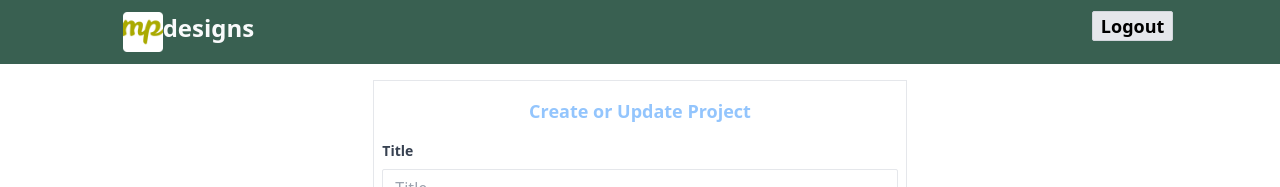
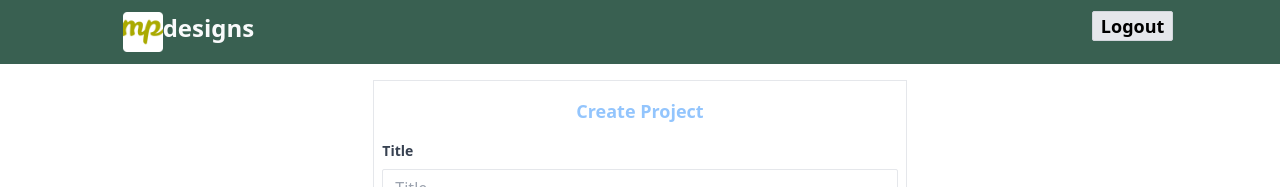
Before and after one commit to emeraldhycient/decor-react, a React (Vite) app: page /dashboard/upload in a window 1280 px wide. Shown: the top 187 px of the page. Built offline with nearby package versions, Linux system fonts and the light colour scheme; sample sign-in values are in the browser's storage.

Commit message:
one chnage

```diff
--- a/src/pages/dashboard/upload/index.jsx
+++ b/src/pages/dashboard/upload/index.jsx
@@ -1,12 +1,11 @@
-import { useState, useEffect } from "react";
-import { useParams, useNavigate } from "react-router-dom";
+import { useState } from "react";
+import { useNavigate } from "react-router-dom";
 import axios from "axios";
 import Layout from "../../../components/layout";
 import Navbar from "../../../components/dashboard/navbar";
 import WithAuth from "../../../Hoc/withAuth";
 
 function CreateOrUpdate() {
-  const { slug } = useParams();
   const navigate = useNavigate();
 
   const [title, setTitle] = useState("");
@@ -67,7 +66,7 @@ function CreateOrUpdate() {
         },
       })
       .then((response) => {
-        //console.log(response);
+        // console.log(response);
         alert(response.data.status);
         navigate("/dashboard");
       })
@@ -83,13 +82,13 @@ function CreateOrUpdate() {
   return (
     <WithAuth>
       <Layout
-        title="create or update - home of decoration and home designs"
+        title="create  - home of decoration and home designs"
         description="Mpdesigns - home of decoration and home designs"
       >
         <Navbar />
         <div className="w-11/12 md:w-5/12 mx-auto border-[.01rem] border-gray-200 p-2 mt-4 mb-4">
           <h1 className="text-lg text-center font-bold text-blue-300 mt-2 mb-4">
-            Create or Update Project
+            Create Project
           </h1>
           <form onSubmit={handleSubmit}>
             <div className="mb-4">
```
